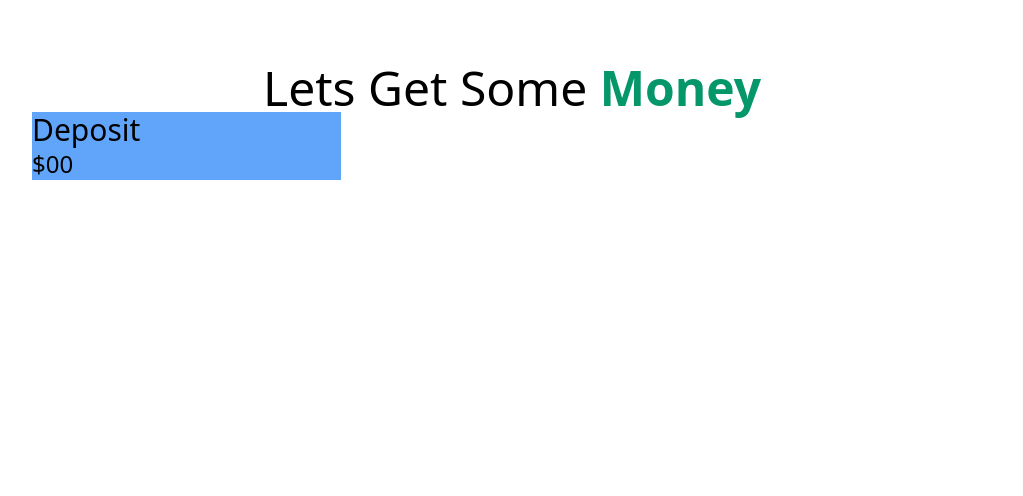
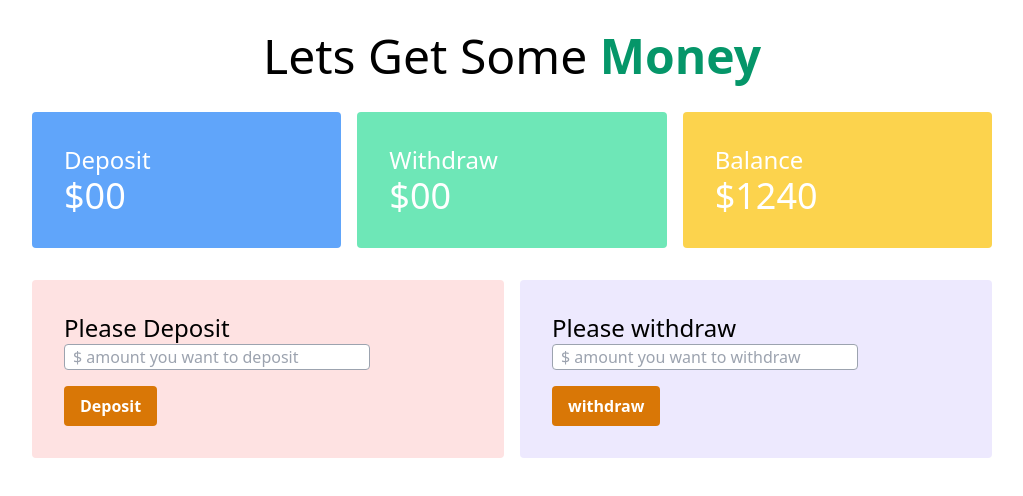
Before and after one commit to arafatanjan/bank, a plain HTML site: page bnking.html in a window 1280 px wide. Shown: the whole page, without its empty margins (128-1151 px from the left). Drawn offline with nearby package versions, Linux system fonts and the light colour scheme.

Commit message:
first commit

```diff
--- a/bnking.html
+++ b/bnking.html
@@ -11,17 +11,55 @@
 
 <body>
     <header>
-        <h1 class="text-5xl text-center mt-16"> Lets Get Some <span class="font-semibold text-green-600">Money</span>
+        <h1 class="text-5xl text-center mt-8"> Lets Get Some <span class="font-semibold text-green-600">Money</span>
         </h1>
     </header>
-    <main>
-        <section>
-            <div class="grid grid-cols-3 gap-4 w-3/4 mx-auto">
-                <div class="bg-blue-400" p-8 rounded>
-                    <h3 class="text-3xl">
+    <main class="w-3/4 mx-auto">
+        <!-- Balance and transaction -->
+        <section class="mt-8">
+            <div class="grid grid-cols-3 gap-4  text-white">
+                <div class="bg-blue-400 p-8 rounded">
+                    <h3 class="text-2xl">
                         Deposit
                     </h3>
-                    <h4 class="text-2xl">$00</h4>
+                    <h4 class="text-4xl">$00</h4>
+                </div>
+                <div class="bg-green-300 p-8 rounded">
+                    <h3 class="text-2xl">
+                        Withdraw
+                    </h3>
+                    <h4 class="text-4xl">$00</h4>
+                </div>
+                <div class="bg-yellow-300 p-8 rounded">
+                    <h3 class="text-2xl">
+                        Balance
+                    </h3>
+                    <h4 class="text-4xl">$1240</h4>
+                </div>
+            </div>
+        </section>
+        <!-- Deposit and withdraw -->
+        <section class="mt-8">
+            <div class="grid grid-cols-2 gap-4">
+                <div class="bg-red-100 p-8 rounded">
+                    <h3 class="text-2xl">Please Deposit</h3>
+                    <div>
+                        <input id="deposit-input" class="border block border-gray-400 rounded  w-3/4 mb-4 px-2  "
+                            type="text" placeholder="$ amount you want to deposit">
+
+                        <button id="deposit-button"
+                            class="bg-yellow-600 px-4 rounded py-2 text-white font-semibold ">Deposit</button>
+                    </div>
+                </div>
+                <div class="bg-purple-100 p-8 rounded">
+                    <h3 class="text-2xl">Please withdraw</h3>
+                    <div>
+                        <input id="withdraw-input" class="border block border-gray-400 rounded  w-3/4 mb-4 px-2  "
+                            type="text" placeholder="$ amount you want to withdraw">
+
+                        <button id="withdraw-button"
+                            class="bg-yellow-600 px-4 rounded py-2 text-white font-semibold ">withdraw</button>
+                    </div>
                 </div>
             </div>
         </section>
--- a/js/bnk.js
+++ b/js/bnk.js
@@ -10,4 +10,10 @@ document.getElementById('login-submit').addEventListener('click', function () {
         window.location.href = 'bnking.html';
     }
 
+});
+
+//hndle deposit button event
+
+document.getElementById(deposit - button).addEventListener('click', function log() {
+    console.log('deposit button clicked');
 })
```
